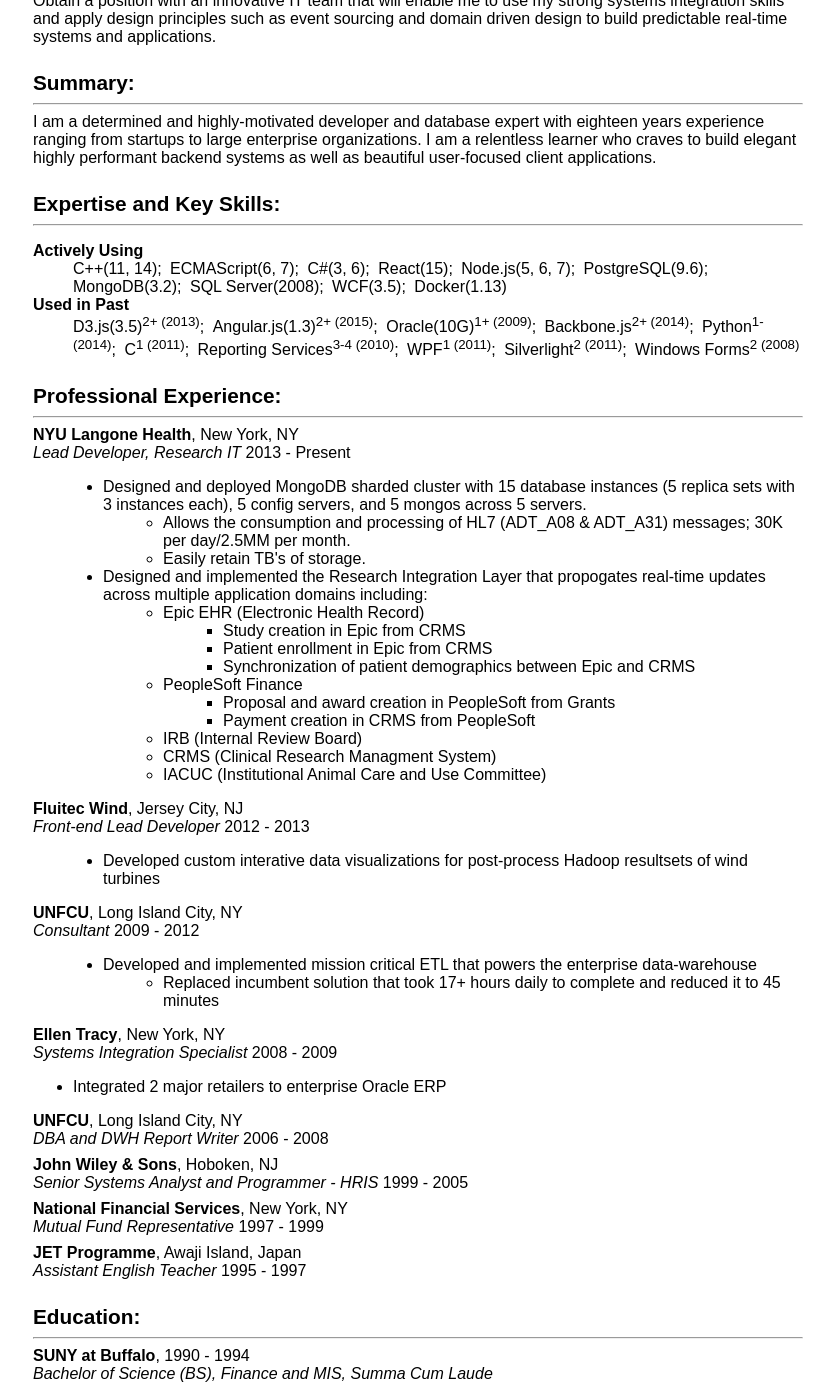
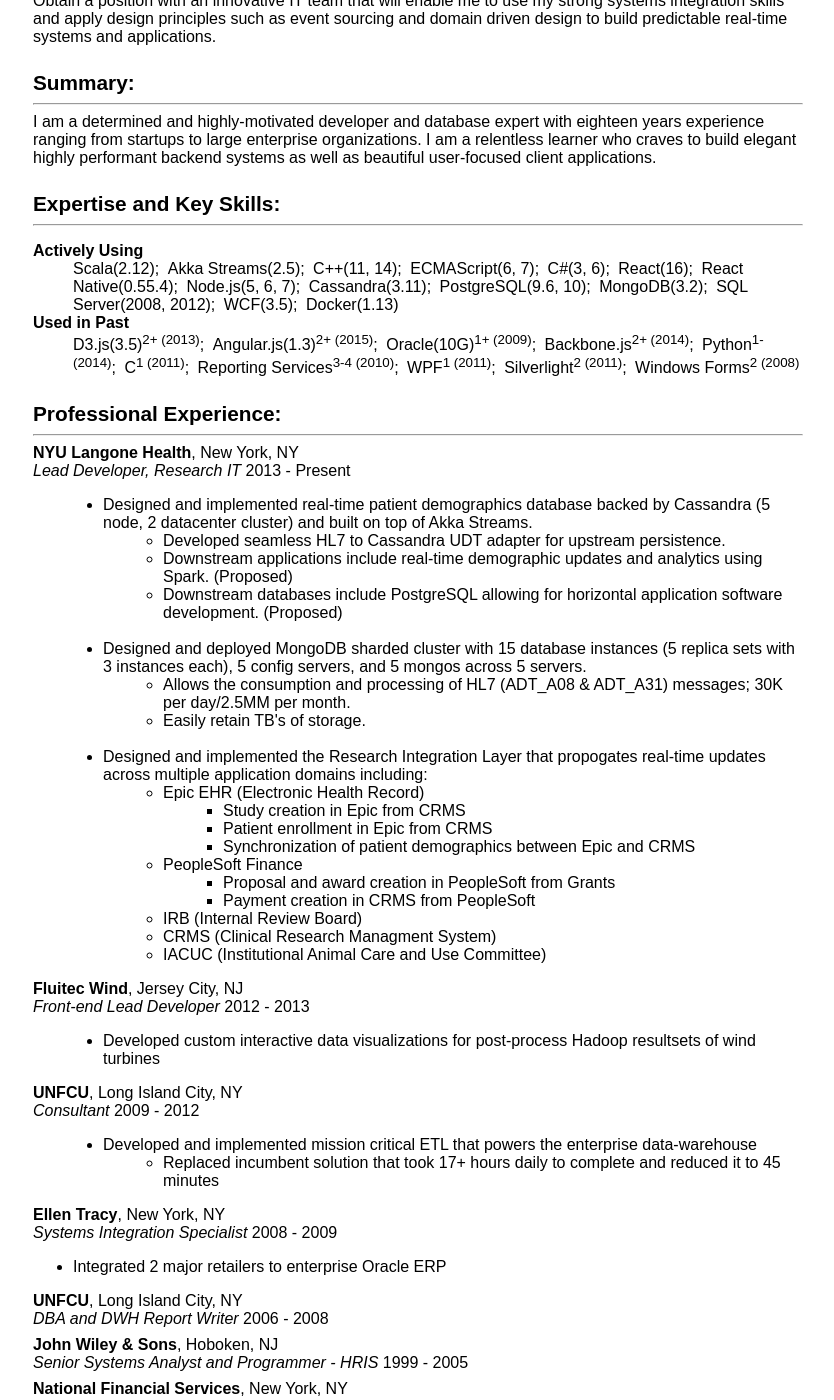
Before and after one commit to minhtuanvu/once-ler.github.io, a Jekyll site: the page resume/index.html, which Jekyll copies as it is, in a window 1280 px wide and 1400 px high, scrolled down 293 px. Shown: the whole window, without its empty margins (222-1056 px from the left). Built offline with Jekyll 4.4.1, drawn with Linux system fonts in a browser that asks for light colours; some of the changed text lies outside the part shown.

```diff
--- a/resume/index.html
+++ b/resume/index.html
@@ -147,14 +147,18 @@ dt {
       <dt>Actively Using</dt>
       <dd class="desc">
       <ul class="detail-list">
+        <li>Scala<ul><li>2.12</li></ul></li>
+        <li>Akka Streams<ul><li>2.5</li></ul></li>
         <li>C++<ul><li>11</li><li>14</li></ul></li>
         <li>ECMAScript<ul><li>6</li><li>7</li></ul></li>
         <li>C#<ul><li>3</li><li>6</li></ul></li>
-        <li>React<ul><li>15</li></ul></li>
+        <li>React<ul><li>16</li></ul></li>
+        <li>React Native<ul><li>0.55.4</li></ul></li>
         <li>Node.js<ul><li>5</li><li>6</li><li>7</li></ul></li>
-        <li>PostgreSQL<ul><li>9.6</li></ul></li>
+        <li>Cassandra<ul><li>3.11</li></ul></li>
+        <li>PostgreSQL<ul><li>9.6</li><li>10</li></ul></li>
         <li>MongoDB<ul><li>3.2</li></ul></li>
-        <li>SQL Server<ul><li>2008</li></ul></li>
+        <li>SQL Server<ul><li>2008</li><li>2012</li></ul></li>
         <li>WCF<ul><li>3.5</li></ul></li>
         <li>Docker<ul><li>1.13</li></ul></li>
       </ul>
@@ -185,12 +189,21 @@ dt {
 
     <div class="experience">
     <ul>
+      <li>Designed and implemented real-time patient demographics database backed by Cassandra (5 node, 2 datacenter cluster) and built on top of Akka Streams.
+        <ul>
+          <li>Developed seamless HL7 to Cassandra UDT adapter for upstream persistence.</li>
+          <li>Downstream applications include real-time demographic updates and analytics using Spark. (Proposed)</li>
+          <li>Downstream databases include PostgreSQL allowing for horizontal application software development. (Proposed)</li>
+        </ul>
+      </li>
+      <br/>
       <li>Designed and deployed MongoDB sharded cluster with 15 database instances (5 replica sets with 3 instances each), 5 config servers, and 5 mongos across 5 servers.
       <ul>
         <li>Allows the consumption and processing of HL7 (ADT_A08 & ADT_A31) messages; 30K per day/2.5MM per month.</li>
         <li>Easily retain TB's of storage.</li>
       </ul>
       </li>
+      <br />
       <li>Designed and implemented the Research Integration Layer that propogates real-time updates across multiple application domains including:
         <ul>
         <li>Epic EHR (Electronic Health Record)
@@ -219,7 +232,7 @@ dt {
 
     <div class="experience">
     <ul>
-      <li>Developed custom interative data visualizations for post-process Hadoop resultsets of wind turbines</li>
+      <li>Developed custom interactive data visualizations for post-process Hadoop resultsets of wind turbines</li>
     </ul>
     </div>
 
@@ -270,6 +283,34 @@ dt {
     <h6>Projects:</h6>
     <hr>
 
+    <div><b>Cassandra-UDT-Codec-Helper</b>, 2018 - Present</div>
+    <div class="experience">
+    <ul>
+    <li>Transform Scala classes to Cassandra UDT seamlessly</li>
+    </ul>
+    </div>
+
+    <div><b>HL7-Cassandra-Adpater</b>, 2018 - Present</div>
+    <div class="experience">
+    <ul>
+    <li>Persist raw HL7 V2 messages to Cassandra UDT's in Scala</li>
+    </ul>
+    </div>
+
+    <div><b>React-Native-Responsive-Grid-Demo</b>, 2018 - Present</div>
+    <div class="experience">
+    <ul>
+    <li>WIP patient management mobile app</li>
+    </ul>
+    </div>
+
+    <div><b>Oauth2-Server-Redis</b>, 2017 - Present</div>
+    <div class="experience">
+    <ul>
+    <li>OAuth2 server based on OAuth2orize with Redis as session store</li>
+    </ul>
+    </div>
+
     <div><b>LongBall-FHIR</b>, 2017 - Present</div>
     <div class="experience">
     <ul>
@@ -280,11 +321,16 @@ dt {
     <div><b>Store</b>, 2016 - Present</div>
     <div class="experience">
     <ul>
-    <li>Shared API for implementing event sourcing and event store for C++ and C#</li>
+    <li>Common API for implementing event sourcing and event store.  Comes in 2 flavors:
+      <ul>
+        <li>C++11</li>
+        <li>C#</li>
+      </ul>
+    </li>
     </ul>
     </div>
 
-    <div><b>Rx-Web</b>, 2016 - Present</div>
+    <div><b>Rx-Web</b>, 2016 - 2018</div>
     <div class="experience">
     <ul>
     <li>Web server implementing observable semantics.  Comes in 2 flavors:
```
Also changed, not shown: other parts of resume/index.html (+1 -1 lines), _data/projects.yml (+10 -1 lines), 6 other files.
